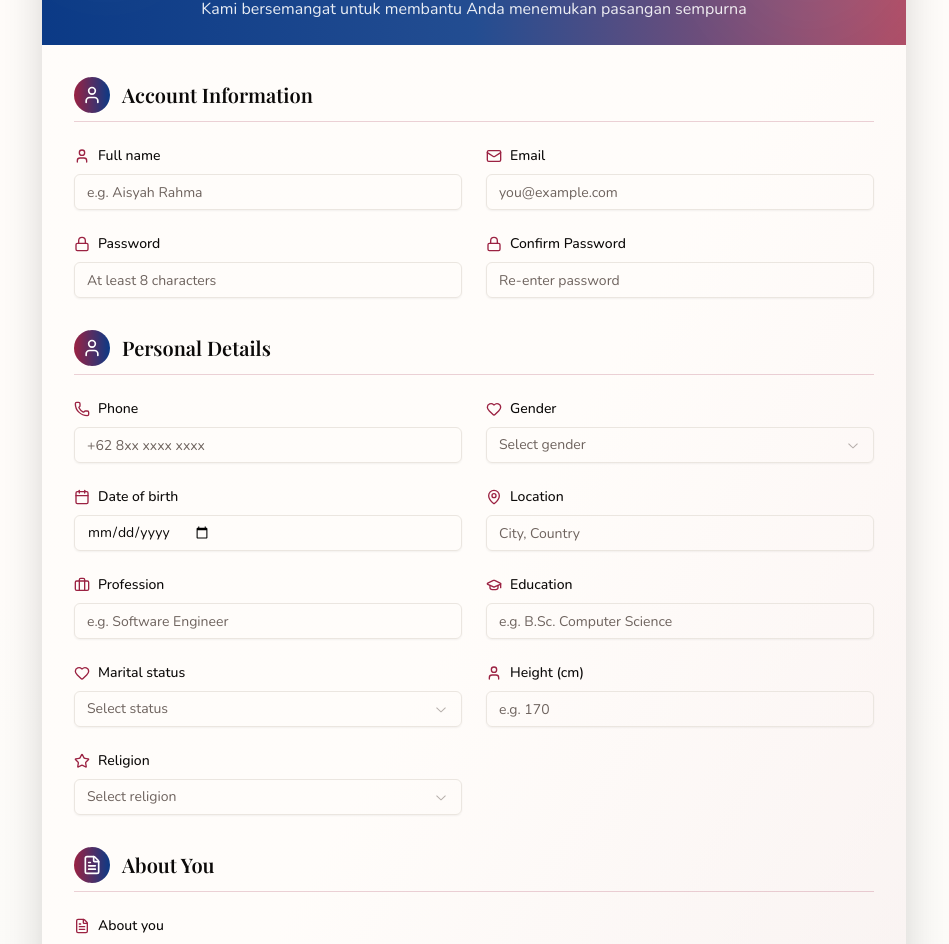
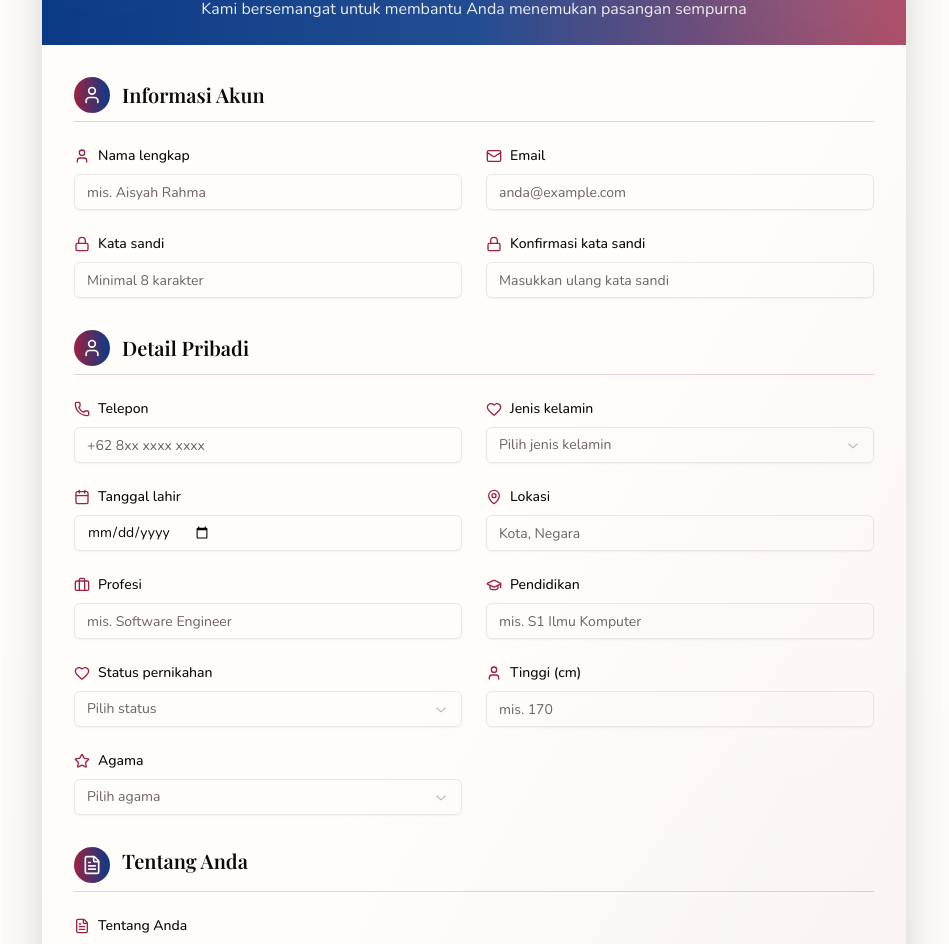
Before and after one commit to Taimoor13003/jodohmu, a Next.js app: page /register in a window 1280 px wide. Shown: the part 293-1237 px from the top of the page, without its empty margins (166-1115 px from the left). Built offline with nearby package versions, Linux system fonts and the light colour scheme; no server answers; a web font is replaced by a local one.

Commit message:
chagne form language

```diff
--- a/src/app/register/page.tsx
+++ b/src/app/register/page.tsx
@@ -134,17 +134,17 @@ export default function RegisterPage() {
                   <div className="bg-gradient-to-r from-[#9B2242] to-[#0b3a86] rounded-full p-2">
                     <User className="w-5 h-5 text-white" />
                   </div>
-                  <h3 className="text-xl font-serif font-semibold text-foreground">Account Information</h3>
+                  <h3 className="text-xl font-serif font-semibold text-foreground">{t("register.sections.account")}</h3>
                 </div>
                 <div className="grid grid-cols-1 md:grid-cols-2 gap-6">
                   <div className="space-y-2">
                     <label htmlFor="fullName" className="text-sm font-medium flex items-center gap-2">
                       <User className="w-4 h-4 text-[#9B2242]" />
-                      Full name
+                      {t("register.fields.fullName")}
                     </label>
                     <Input
                       id="fullName"
-                      placeholder="e.g. Aisyah Rahma"
+                      placeholder={t("register.fields.fullNamePlaceholder")}
                       className="focus:ring-2 focus:ring-[#9B2242]/20 focus:border-[#9B2242] transition-all"
                       {...register("fullName")}
                       required
@@ -157,12 +157,12 @@ export default function RegisterPage() {
                   <div className="space-y-2">
                     <label htmlFor="email" className="text-sm font-medium flex items-center gap-2">
                       <Mail className="w-4 h-4 text-[#9B2242]" />
-                      Email
+                      {t("register.fields.email")}
                     </label>
                     <Input
                       id="email"
                       type="email"
-                      placeholder="you@example.com"
+                      placeholder={t("register.fields.emailPlaceholder")}
                       className="focus:ring-2 focus:ring-[#9B2242]/20 focus:border-[#9B2242] transition-all"
                       {...register("email")}
                       required
@@ -175,12 +175,12 @@ export default function RegisterPage() {
                   <div className="space-y-2">
                     <label htmlFor="password" className="text-sm font-medium flex items-center gap-2">
                       <Lock className="w-4 h-4 text-[#9B2242]" />
-                      Password
+                      {t("register.fields.password")}
                     </label>
                     <Input
                       id="password"
                       type="password"
-                      placeholder="At least 8 characters"
+                      placeholder={t("register.fields.passwordPlaceholder")}
                       className="focus:ring-2 focus:ring-[#9B2242]/20 focus:border-[#9B2242] transition-all"
                       {...register("password")}
                       required
@@ -193,12 +193,12 @@ export default function RegisterPage() {
                   <div className="space-y-2">
                     <label htmlFor="confirmPassword" className="text-sm font-medium flex items-center gap-2">
                       <Lock className="w-4 h-4 text-[#9B2242]" />
-                      Confirm Password
+                      {t("register.fields.confirmPassword")}
                     </label>
                     <Input
                       id="confirmPassword"
                       type="password"
-                      placeholder="Re-enter password"
+                      placeholder={t("register.fields.confirmPasswordPlaceholder")}
                       className="focus:ring-2 focus:ring-[#9B2242]/20 focus:border-[#9B2242] transition-all"
                       {...register("confirmPassword")}
                       required
@@ -216,18 +216,18 @@ export default function RegisterPage() {
                   <div className="bg-gradient-to-r from-[#9B2242] to-[#0b3a86] rounded-full p-2">
                     <User className="w-5 h-5 text-white" />
                   </div>
-                  <h3 className="text-xl font-serif font-semibold text-foreground">Personal Details</h3>
+                  <h3 className="text-xl font-serif font-semibold text-foreground">{t("register.sections.personal")}</h3>
                 </div>
                 <div className="grid grid-cols-1 md:grid-cols-2 gap-6">
                   <div className="space-y-2">
                     <label htmlFor="phone" className="text-sm font-medium flex items-center gap-2">
                       <Phone className="w-4 h-4 text-[#9B2242]" />
-                      Phone
+                      {t("register.fields.phone")}
                     </label>
                     <Input
                       id="phone"
                       type="tel"
-                      placeholder="+62 8xx xxxx xxxx"
+                      placeholder={t("register.fields.phonePlaceholder")}
                       className="focus:ring-2 focus:ring-[#9B2242]/20 focus:border-[#9B2242] transition-all"
                       {...register("phone")}
                     />
@@ -239,7 +239,7 @@ export default function RegisterPage() {
                   <div className="space-y-2">
                     <label className="text-sm font-medium flex items-center gap-2">
                       <Heart className="w-4 h-4 text-[#9B2242]" />
-                      Gender
+                      {t("register.fields.gender")}
                     </label>
                     <Controller
                       control={control}
@@ -247,14 +247,14 @@ export default function RegisterPage() {
                       render={({ field }) => (
                         <Select value={field.value} onValueChange={field.onChange}>
                           <SelectTrigger className="focus:ring-2 focus:ring-[#9B2242]/20 focus:border-[#9B2242] transition-all">
-                            <SelectValue placeholder="Select gender" />
+                            <SelectValue placeholder={t("register.fields.genderPlaceholder")} />
                           </SelectTrigger>
                           <SelectContent>
                             <SelectGroup>
-                              <SelectLabel>Gender</SelectLabel>
-                              <SelectItem value="female">Female</SelectItem>
-                              <SelectItem value="male">Male</SelectItem>
-                              <SelectItem value="other">Other</SelectItem>
+                              <SelectLabel>{t("register.fields.gender")}</SelectLabel>
+                              <SelectItem value="female">{t("register.options.gender.female")}</SelectItem>
+                              <SelectItem value="male">{t("register.options.gender.male")}</SelectItem>
+                              <SelectItem value="other">{t("register.options.gender.other")}</SelectItem>
                             </SelectGroup>
                           </SelectContent>
                         </Select>
@@ -268,7 +268,7 @@ export default function RegisterPage() {
                   <div className="space-y-2">
                     <label htmlFor="dob" className="text-sm font-medium flex items-center gap-2">
                       <Calendar className="w-4 h-4 text-[#9B2242]" />
-                      Date of birth
+                      {t("register.fields.dob")}
                     </label>
                     <Input
                       id="dob"
@@ -285,11 +285,11 @@ export default function RegisterPage() {
                   <div className="space-y-2">
                     <label htmlFor="location" className="text-sm font-medium flex items-center gap-2">
                       <MapPin className="w-4 h-4 text-[#9B2242]" />
-                      Location
+                      {t("register.fields.location")}
                     </label>
                     <Input
                       id="location"
-                      placeholder="City, Country"
+                      placeholder={t("register.fields.locationPlaceholder")}
                       className="focus:ring-2 focus:ring-[#9B2242]/20 focus:border-[#9B2242] transition-all"
                       {...register("location")}
                     />
@@ -301,11 +301,11 @@ export default function RegisterPage() {
                   <div className="space-y-2">
                     <label htmlFor="profession" className="text-sm font-medium flex items-center gap-2">
                       <Briefcase className="w-4 h-4 text-[#9B2242]" />
-                      Profession
+                      {t("register.fields.profession")}
                     </label>
                     <Input
                       id="profession"
-                      placeholder="e.g. Software Engineer"
+                      placeholder={t("register.fields.professionPlaceholder")}
                       className="focus:ring-2 focus:ring-[#9B2242]/20 focus:border-[#9B2242] transition-all"
                       {...register("profession")}
                     />
@@ -317,11 +317,11 @@ export default function RegisterPage() {
                   <div className="space-y-2">
                     <label htmlFor="education" className="text-sm font-medium flex items-center gap-2">
                       <GraduationCap className="w-4 h-4 text-[#9B2242]" />
-                      Education
+                      {t("register.fields.education")}
                     </label>
                     <Input
                       id="education"
-                      placeholder="e.g. B.Sc. Computer Science"
+                      placeholder={t("register.fields.educationPlaceholder")}
                       className="focus:ring-2 focus:ring-[#9B2242]/20 focus:border-[#9B2242] transition-all"
                       {...register("education")}
                     />
@@ -333,7 +333,7 @@ export default function RegisterPage() {
                   <div className="space-y-2">
                     <label className="text-sm font-medium flex items-center gap-2">
                       <Heart className="w-4 h-4 text-[#9B2242]" />
-                      Marital status
+                      {t("register.fields.maritalStatus")}
                     </label>
                     <Controller
                       control={control}
@@ -341,14 +341,14 @@ export default function RegisterPage() {
                       render={({ field }) => (
                         <Select value={field.value} onValueChange={field.onChange}>
                           <SelectTrigger className="focus:ring-2 focus:ring-[#9B2242]/20 focus:border-[#9B2242] transition-all">
-                            <SelectValue placeholder="Select status" />
+                            <SelectValue placeholder={t("register.fields.maritalStatusPlaceholder")} />
                           </SelectTrigger>
                           <SelectContent>
                             <SelectGroup>
-                              <SelectLabel>Status</SelectLabel>
-                              <SelectItem value="single">Single</SelectItem>
-                              <SelectItem value="divorced">Divorced</SelectItem>
-                              <SelectItem value="widowed">Widowed</SelectItem>
+                              <SelectLabel>{t("register.fields.maritalStatus")}</SelectLabel>
+                              <SelectItem value="single">{t("register.options.maritalStatus.single")}</SelectItem>
+                              <SelectItem value="divorced">{t("register.options.maritalStatus.divorced")}</SelectItem>
+                              <SelectItem value="widowed">{t("register.options.maritalStatus.widowed")}</SelectItem>
                             </SelectGroup>
                           </SelectContent>
                         </Select>
@@ -362,14 +362,14 @@ export default function RegisterPage() {
                   <div className="space-y-2">
                     <label htmlFor="height" className="text-sm font-medium flex items-center gap-2">
                       <User className="w-4 h-4 text-[#9B2242]" />
-                      Height (cm)
+                      {t("register.fields.height")}
                     </label>
                     <Input
                       id="height"
                       type="number"
                       min={120}
                       max={250}
-                      placeholder="e.g. 170"
+                      placeholder={t("register.fields.heightPlaceholder")}
                       className="focus:ring-2 focus:ring-[#9B2242]/20 focus:border-[#9B2242] transition-all"
                       {...register("height")}
                     />
@@ -381,7 +381,7 @@ export default function RegisterPage() {
                   <div className="space-y-2">
                     <label className="text-sm font-medium flex items-center gap-2">
                       <Star className="w-4 h-4 text-[#9B2242]" />
-                      Religion
+                      {t("register.fields.religion")}
                     </label>
                     <Controller
                       control={control}
@@ -389,16 +389,16 @@ export default function RegisterPage() {
                       render={({ field }) => (
                         <Select value={field.value} onValueChange={field.onChange}>
                           <SelectTrigger className="focus:ring-2 focus:ring-[#9B2242]/20 focus:border-[#9B2242] transition-all">
-                            <SelectValue placeholder="Select religion" />
+                            <SelectValue placeholder={t("register.fields.religionPlaceholder")} />
                           </SelectTrigger>
                           <SelectContent>
                             <SelectGroup>
-                              <SelectLabel>Religion</SelectLabel>
-                              <SelectItem value="islam">Islam</SelectItem>
-                              <SelectItem value="christianity">Christianity</SelectItem>
-                              <SelectItem value="hinduism">Hinduism</SelectItem>
-                              <SelectItem value="buddhism">Buddhism</SelectItem>
-                              <SelectItem value="other">Other</SelectItem>
+                              <SelectLabel>{t("register.fields.religion")}</SelectLabel>
+                              <SelectItem value="islam">{t("register.options.religion.islam")}</SelectItem>
+                              <SelectItem value="christianity">{t("register.options.religion.christianity")}</SelectItem>
+                              <SelectItem value="hinduism">{t("register.options.religion.hinduism")}</SelectItem>
+                              <SelectItem value="buddhism">{t("register.options.religion.buddhism")}</SelectItem>
+                              <SelectItem value="other">{t("register.options.religion.other")}</SelectItem>
                             </SelectGroup>
                           </SelectContent>
                         </Select>
@@ -413,20 +413,20 @@ export default function RegisterPage() {
 
               {/* About You Section */}
               <div className="space-y-6">
-                <div className="flex items-center gap-3 pb-2 border-b border-[#9B2242]/20">
+                <div className="flex itemscenter gap-3 pb-2 border-b border-[#9B2242]/20">
                   <div className="bg-gradient-to-r from-[#9B2242] to-[#0b3a86] rounded-full p-2">
                     <FileText className="w-5 h-5 text-white" />
                   </div>
-                  <h3 className="text-xl font-serif font-semibold text-foreground">About You</h3>
+                  <h3 className="text-xl font-serif font-semibold text-foreground">{t("register.sections.about")}</h3>
                 </div>
                 <div className="space-y-2">
                   <label htmlFor="bio" className="text-sm font-medium flex items-center gap-2">
                     <FileText className="w-4 h-4 text-[#9B2242]" />
-                    About you
+                    {t("register.fields.bio")}
                   </label>
                   <Textarea
                     id="bio"
-                    placeholder="Tell us a little about yourself"
+                    placeholder={t("register.fields.bioPlaceholder")}
                     className="min-h-28 focus:ring-2 focus:ring-[#9B2242]/20 focus:border-[#9B2242] transition-all"
                     {...register("bio")}
                   />
@@ -438,11 +438,11 @@ export default function RegisterPage() {
                 <div className="space-y-2">
                   <label htmlFor="interests" className="text-sm font-medium flex items-center gap-2">
                     <Heart className="w-4 h-4 text-[#9B2242]" />
-                    Interests & preferences
+                    {t("register.fields.interests")}
                   </label>
                   <Textarea
                     id="interests"
-                    placeholder="Hobbies, values, preferences, etc."
+                    placeholder={t("register.fields.interestsPlaceholder")}
                     className="min-h-24 focus:ring-2 focus:ring-[#9B2242]/20 focus:border-[#9B2242] transition-all"
                     {...register("interests")}
                   />
```
